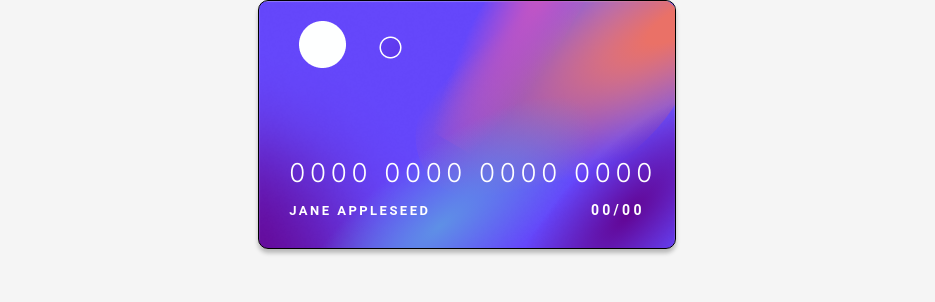
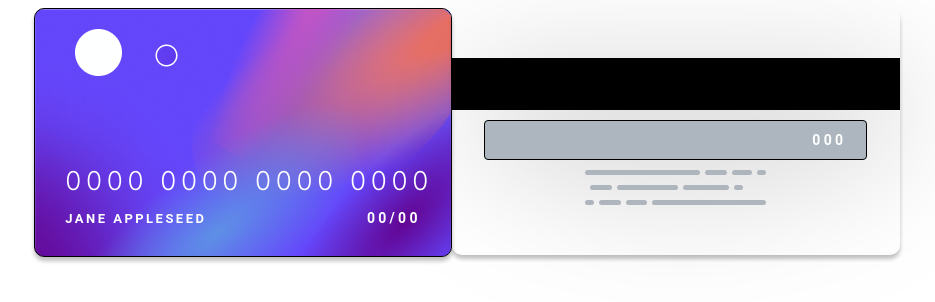
Before and after one commit to 2023PHOENIX/Credit-Card-Generator, a React (Vite) app: page / in a window 1280 px wide. Shown: the top 302 px of the page, without its empty margins (173-1108 px from the left). Built offline with nearby package versions, Linux system fonts and the light colour scheme; a web font is replaced by a local one.

Commit message:
front side of credit card done

```diff
--- a/src/App.css
+++ b/src/App.css
@@ -110,7 +110,7 @@
 
 .credit-card-holder-name {
     position: absolute;
-    left : 30px;
+    left: 30px;
     bottom: 30px;
     z-index: 5;
     color: #FFF;
@@ -147,3 +147,174 @@
     left: 120px;
     top: 35px;
 }
+
+/*------------------------------------------------------------------------*/
+
+.credit-back {
+    display: flex;
+    flex-direction: column;
+    gap: 10px;
+
+
+    width: 448px;
+    height: 246.817px;;
+
+    justify-content: center;
+    align-items: center;
+    box-shadow: 0px 4px 4px 0px rgba(0, 0, 0, 0.25);
+    border-radius: 10px;
+    /*background-color: #E9E8E9;*/
+    fill: linear-gradient(107deg, #FFF 0%, #D9D9D9 103.94%);
+    filter: drop-shadow(10px 11px 62px rgba(0, 0, 0, 0.19));
+}
+
+.black-strip {
+    width: 448px;
+    height: 52px;
+    flex-shrink: 0;
+    background-color: black;
+}
+
+.cvv-strip {
+    width: 361px;
+    height: 38px;
+    flex-shrink: 0;
+    border-radius: 4px;
+    border: 1px solid #000;
+    background: #ADB6BF;
+    display: flex;
+    justify-content: flex-end;
+    align-items: center;
+    padding-right: 20px;
+    color: #FFF;
+    font-family: Roboto;
+    font-size: 14px;
+    font-style: normal;
+    font-weight: 700;
+    line-height: normal;
+    letter-spacing: 3.29px;
+}
+
+
+.card-footer {
+    display: flex;
+    flex-direction: column;
+    gap: 10px;
+
+}
+
+.first-line {
+    display: flex;
+    flex-direction: row;
+    gap: 5px;
+}
+
+.f-line1 {
+    width: 115px;
+    height: 5px;
+    flex-shrink: 0;
+    border-radius: 4px;
+    background: #AEB5BD;
+}
+
+.f-line2 {
+    width: 22px;
+    height: 5px;
+    flex-shrink: 0;
+    border-radius: 4px;
+    background: #AEB5BD;
+}
+
+.f-line3 {
+    width: 20px;
+    height: 5px;
+    flex-shrink: 0;
+    border-radius: 4px;
+    background: #AEB5BD;
+}
+
+.f-line4 {
+    width: 9px;
+    height: 5px;
+    flex-shrink: 0;
+    border-radius: 4px;
+    background: #AEB5BD;
+}
+
+.second-line {
+    display: flex;
+    flex-direction: row;
+    margin-left: 5px;
+    gap: 5px;
+}
+
+.s-line1 {
+    width: 22px;
+    height: 5px;
+    flex-shrink: 0;
+    border-radius: 4px;
+    background: #AEB5BD;
+}
+
+.s-line2 {
+    width: 61px;
+    height: 5px;
+    flex-shrink: 0;
+    border-radius: 4px;
+    background: #AEB5BD;
+}
+
+.s-line3 {
+    width: 46px;
+    height: 5px;
+    flex-shrink: 0;
+    border-radius: 4px;
+    background: #AEB5BD;
+}
+
+.s-line4 {
+    width: 9px;
+    height: 5px;
+    flex-shrink: 0;
+    border-radius: 4px;
+    background: #AEB5BD;
+}
+
+
+.third-line {
+    display: flex;
+    flex-direction: row;
+    gap: 5px;
+}
+
+.t-line1 {
+    width: 9px;
+    height: 5px;
+    flex-shrink: 0;
+    border-radius: 4px;
+    background: #AEB5BD;
+}
+
+.t-line2 {
+    width: 22px;
+    height: 5px;
+    flex-shrink: 0;
+    border-radius: 4px;
+    background: #AEB5BD;
+}
+
+.t-line3 {
+    width: 21px;
+    height: 5px;
+    flex-shrink: 0;
+    border-radius: 4px;
+    background: #AEB5BD;
+}
+
+.t-line4 {
+    width: 114px;
+    height: 5px;
+    flex-shrink: 0;
+    border-radius: 4px;
+    background: #AEB5BD;
+}
--- a/src/App.jsx
+++ b/src/App.jsx
@@ -1,13 +1,15 @@
-
 import "./App.css";
 import CreditCardFront from "./Components/CreditCardFront.jsx";
+import CreditCardBack from "./Components/CreditCardBack.jsx";
+
 function App() {
 
-  return (
-    <div className="app">
-      <CreditCardFront/>
-    </div>
-  );
+    return (
+        <div className="app">
+            <CreditCardFront/>
+            <CreditCardBack/>
+        </div>
+    );
 }
 
 export default App;
--- a/src/Components/CreditCardBack.jsx
+++ b/src/Components/CreditCardBack.jsx
@@ -1,8 +1,35 @@
 import React from 'react';
 
-function CreditCardBack(props) {
+function CreditCardBack() {
     return (
-        <div></div>
+        <div className='credit-back'>
+            <div className='black-strip'></div>
+            <div className='cvv-strip'>
+                000
+            </div>
+
+            <div className='card-footer'>
+                <div className='first-line'>
+                    <div className="f-line1"></div>
+                    <div className="f-line2"></div>
+                    <div className="f-line3"></div>
+                    <div className="f-line4"></div>
+                </div>
+                <div className='second-line'>
+                    <div className="s-line1"></div>
+                    <div className="s-line2"></div>
+                    <div className="s-line3"></div>
+                    <div className="s-line4"></div>
+                </div>
+                <div className='third-line'>
+                    <div className="t-line1"></div>
+                    <div className="t-line2"></div>
+                    <div className="t-line3"></div>
+                    <div className="t-line4"></div>
+                </div>
+            </div>
+
+        </div>
     );
 }
 
--- a/src/index.css
+++ b/src/index.css
@@ -1,5 +1,5 @@
-body{
+#root{
   margin : 0;
   padding : 0;
-  background-color: whitesmoke;
+  background-color: #fff;
 }
```
Also changed, not shown: src/Components/CreditCardFront.jsx (+6 -5 lines).
